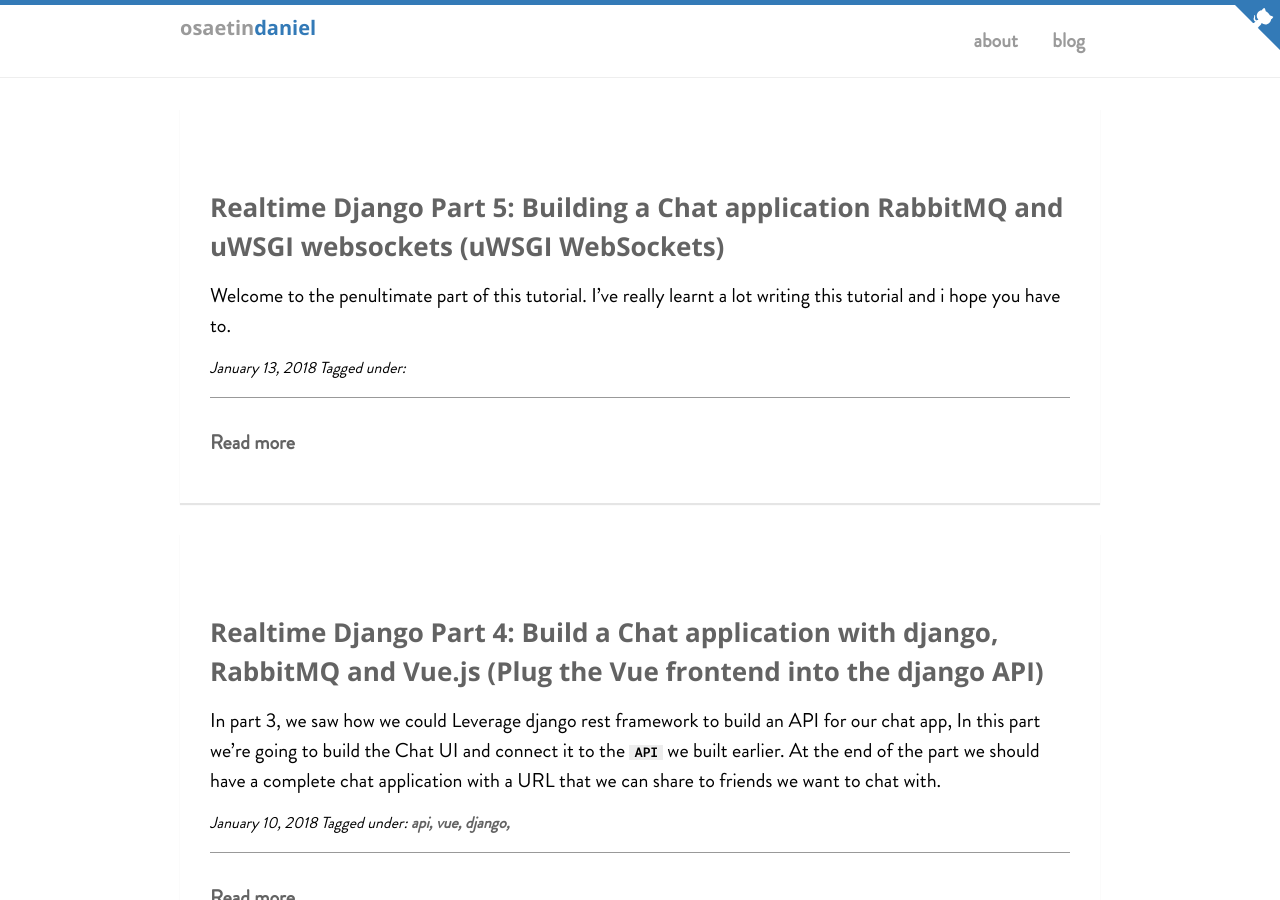
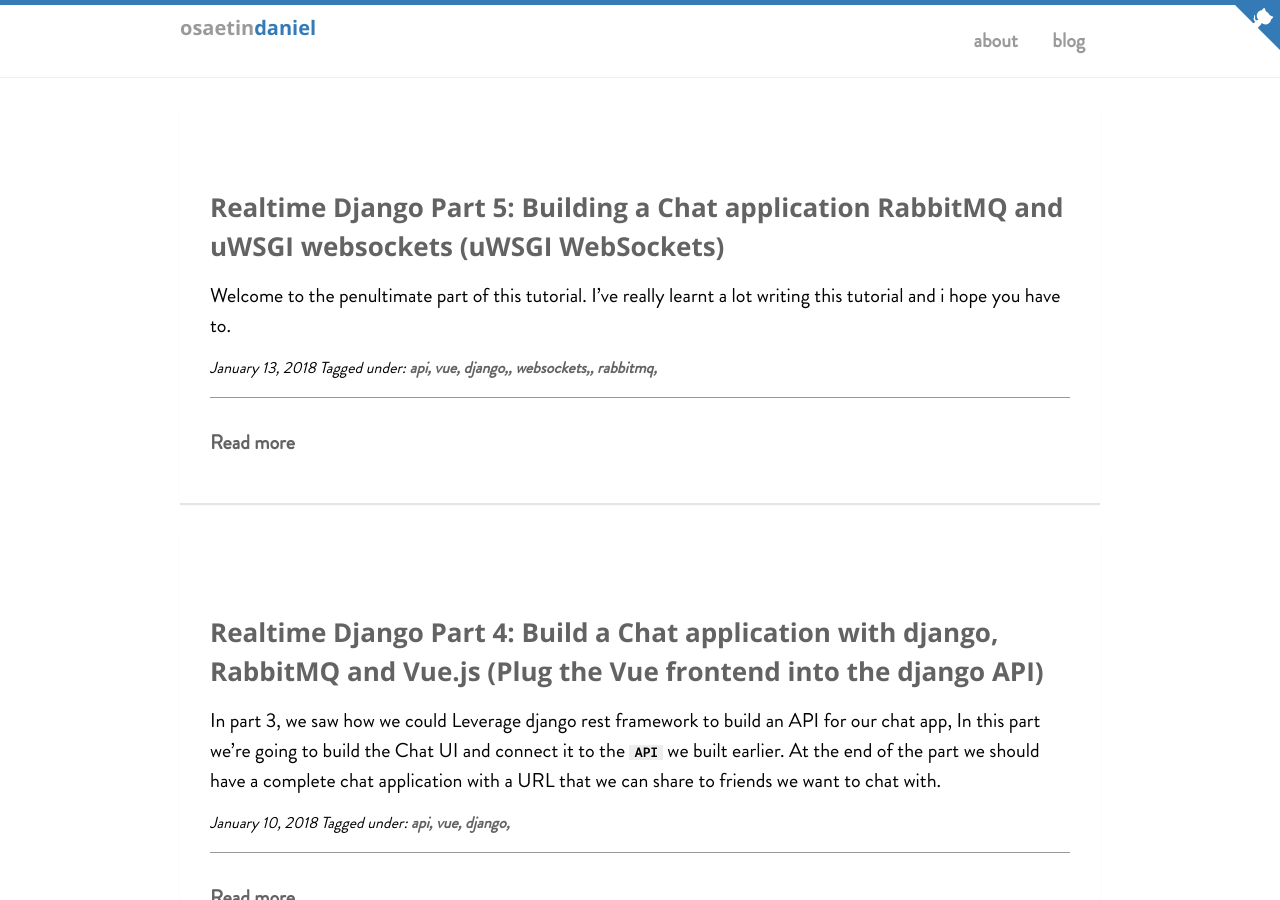
Before and after one commit to danidee10/danidee10.github.io, a Jekyll site: the page built from blog/index.html, in a window 1280 px wide and 900 px high. Built offline with Jekyll 4.4.1, drawn with Linux system fonts in a browser that asks for light colours; nearby versions of some CDN libraries; the list of posts is cut into pages by our own code.

Commit message:
Fixed hardcoded tag links

```diff
--- a/_layouts/post.html
+++ b/_layouts/post.html
@@ -16,7 +16,7 @@
           <div class="card">
             <header class="post-header">
               <h1 class="post-title">{{ page.title }}</h1>
-              <p class="post-meta">{{ page.date | date: '%B %d, %Y' }} | <i>Tags: {% for tag in page.tags %} <a href="//localhost:4000/tags/{{ tag }}">{{ tag }},</a> {% endfor %}</i>
+              <p class="post-meta">{{ page.date | date: '%B %d, %Y' }} | <i>Tags: {% for tag in page.tags %} <a href="{{ site.url }}/tags/{{ tag }}">{{ tag }},</a> {% endfor %}</i>
             </header>
 
             <div class="post-content">
--- a/_posts/django/2018-01-13-realtime-django-5.markdown
+++ b/_posts/django/2018-01-13-realtime-django-5.markdown
@@ -2,6 +2,7 @@
 layout: post
 title: 'Realtime Django Part 5: Building a Chat application RabbitMQ and uWSGI websockets (uWSGI WebSockets)'
 date: 2018-01-13T14:30:12+08:00
+tags: api vue django, websockets, rabbitmq
 ---
 
 Welcome to the penultimate part of this tutorial. I've really learnt a lot writing this tutorial and i hope you have to.
--- a/blog/index.html
+++ b/blog/index.html
@@ -22,7 +22,7 @@
               </h1>
               <p>{{ post.excerpt }}</p>
               <div class="post-meta">
-                <p><time>{{ post.date | date: "%B %e, %Y" }}</time> Tagged under: {% for tag in post.tags %} <a href="//localhost:4000/tags/{{ tag }}">{{ tag }},</a> {% endfor %}</p>
+                <p><time>{{ post.date | date: "%B %e, %Y" }}</time> Tagged under: {% for tag in post.tags %} <a href="{{ site.url }}/tags/{{ tag }}">{{ tag }},</a> {% endfor %}</p>
               </div>
             </header>
 
```
